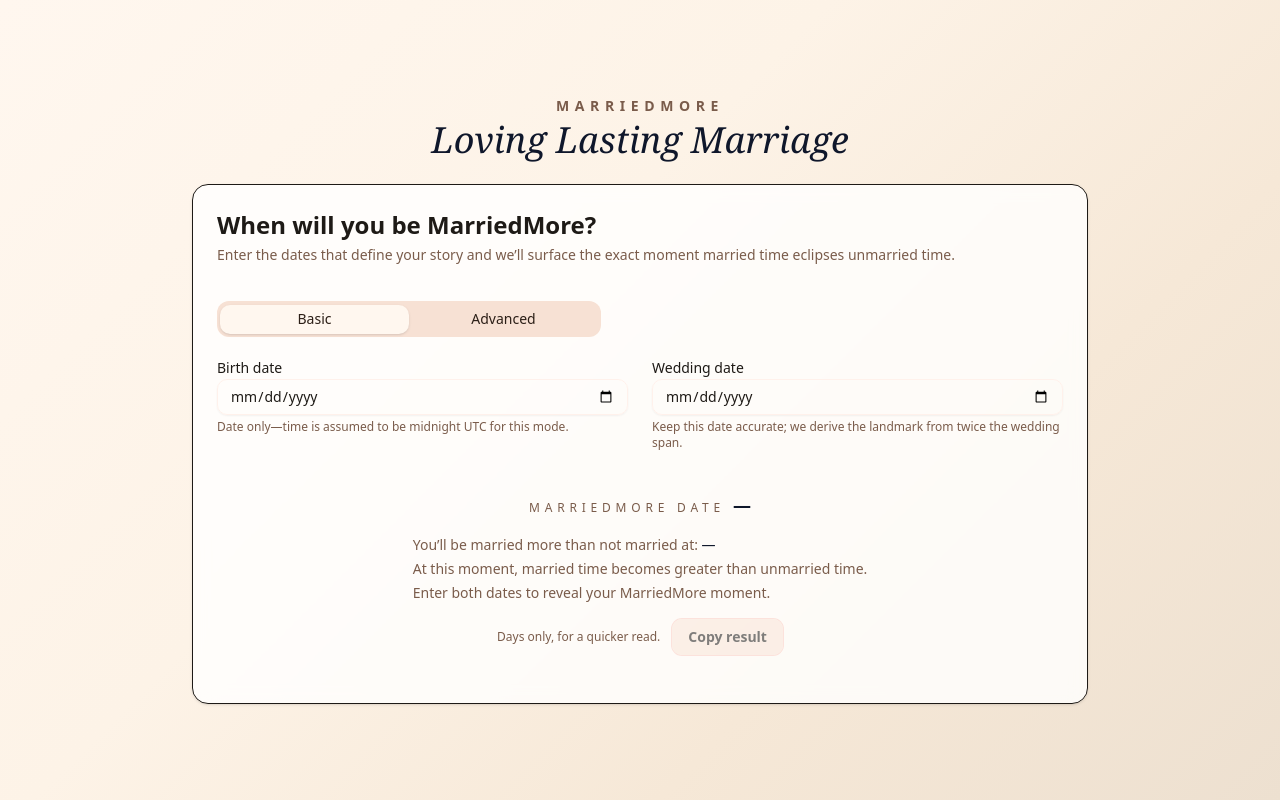
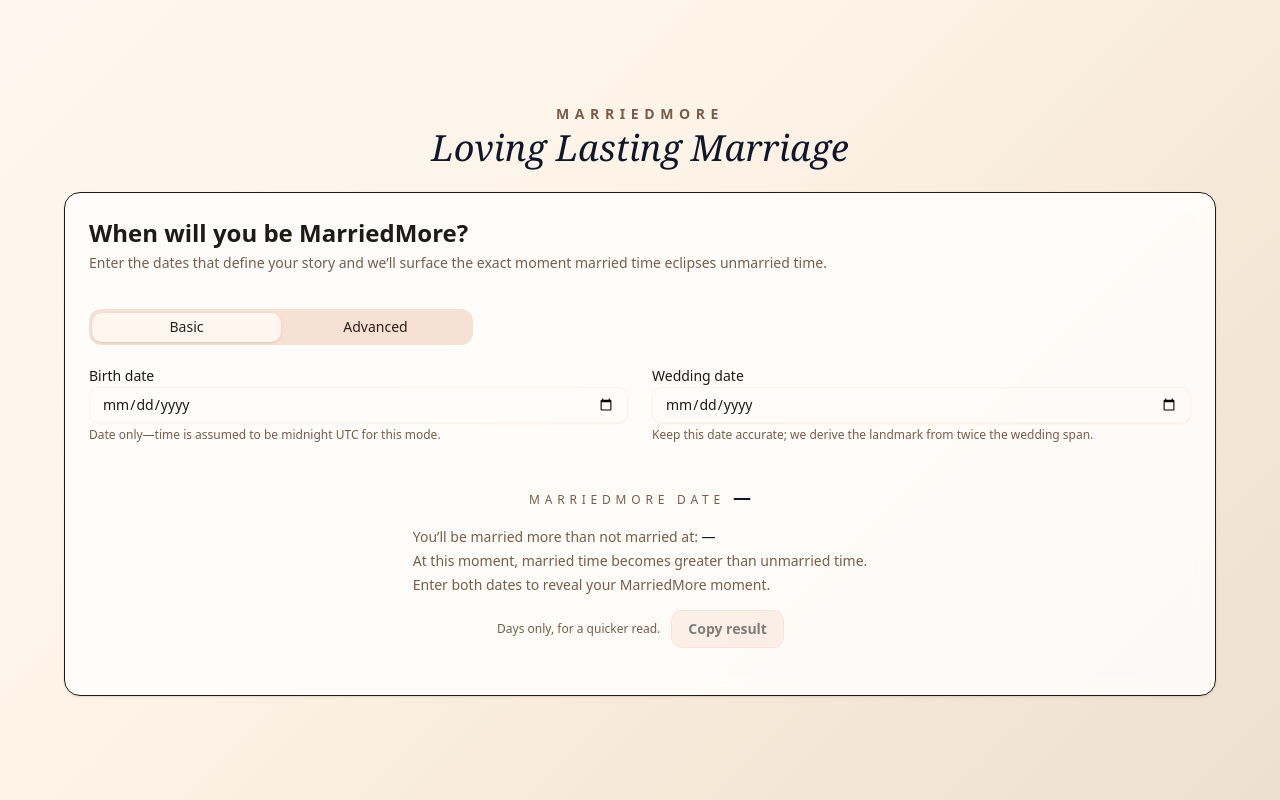
Before and after one commit to Veltrex1/MM-Calculator, a Next.js app: page / in a window 1280 px wide. Built offline with nearby package versions, Linux system fonts and the light colour scheme.

Commit message:
Update MM calculator

```diff
--- a/app/page.tsx
+++ b/app/page.tsx
@@ -333,8 +333,8 @@
   }, [ageDetail, copyDisabled, copyToClipboard, marriedMoreLabel, result]);
 
   return (
-    <main className="flex min-h-screen items-center justify-center px-4 py-14 sm:py-20">
-      <div className="w-full max-w-4xl">
+    <main className="flex min-h-screen items-center justify-center px-6 py-12 lg:py-16">
+      <div className="w-full max-w-5xl lg:max-w-6xl">
         <div className="mb-6 flex flex-col items-center gap-1 text-center">
           <p className="text-sm font-semibold uppercase tracking-[0.4em] text-muted-foreground">
             MarriedMore
```
